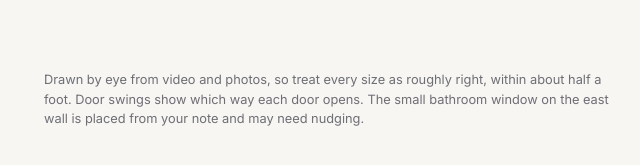
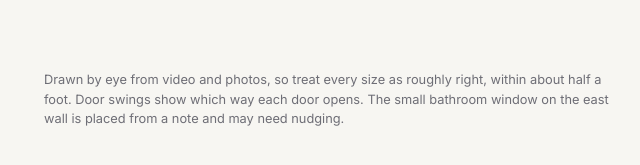
Before and after one commit to oakintel/floor-plan, a plain HTML site: page index.html in a window 1280 px wide. Shown: the part 2644-2809 px from the top of the page, 0-640 px from the left. Drawn offline with Linux system fonts and the light colour scheme.

Commit message:
Neutral wording in footnote

```diff
--- a/index.html
+++ b/index.html
@@ -172,7 +172,7 @@
     </div>
   </div>
 
-  <p class="foot">Drawn by eye from video and photos, so treat every size as roughly right, within about half a foot. Door swings show which way each door opens. The small bathroom window on the east wall is placed from your note and may need nudging.</p>
+  <p class="foot">Drawn by eye from video and photos, so treat every size as roughly right, within about half a foot. Door swings show which way each door opens. The small bathroom window on the east wall is placed from a note and may need nudging.</p>
 </div>
 
 <script>
```
